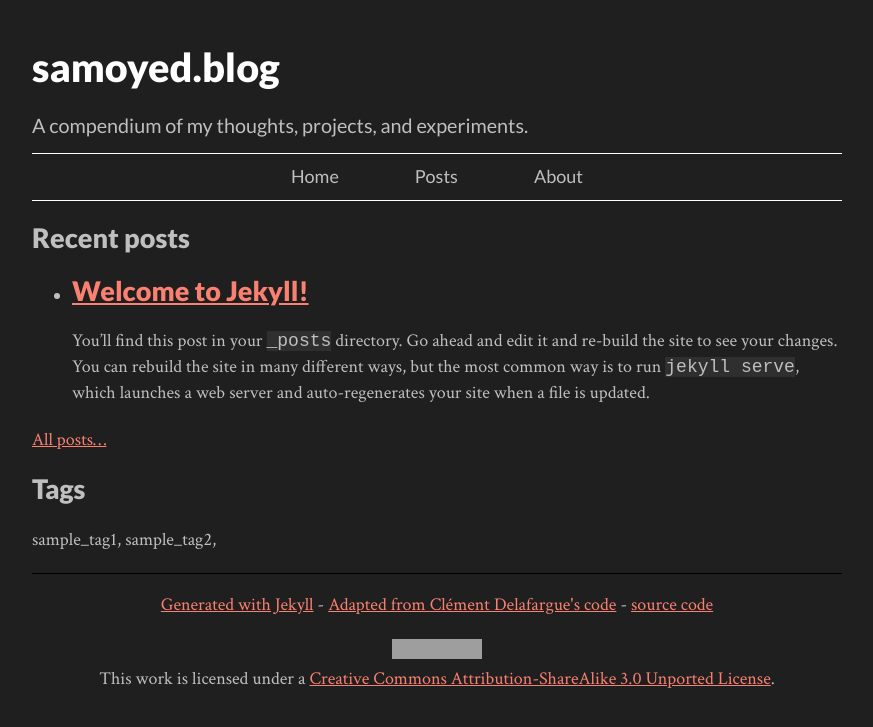
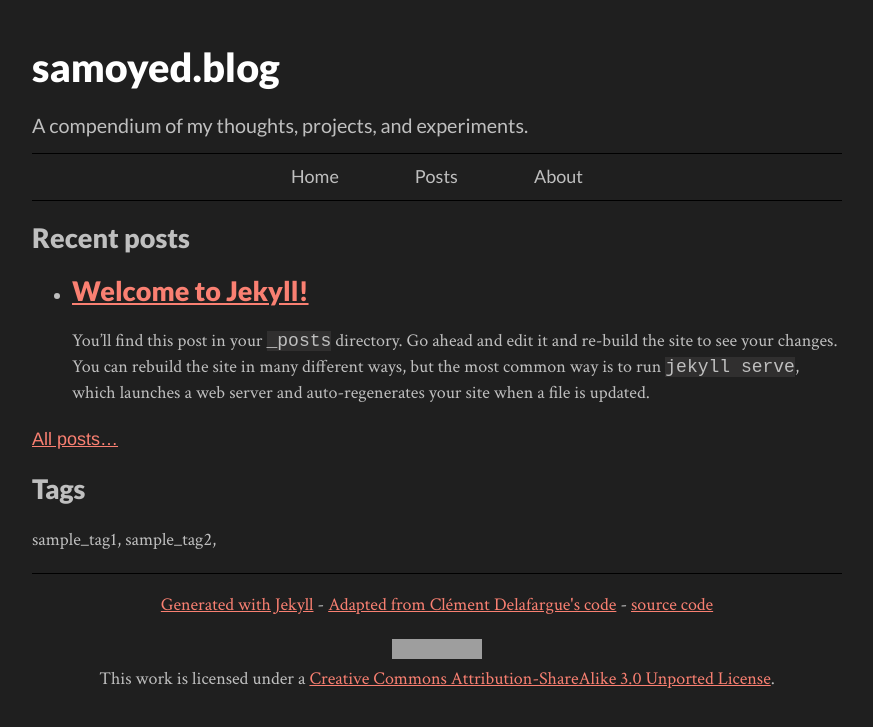
Before and after one commit to jar2333/jar2333.github.io, a Jekyll site: the page built from index.html, in a window 1280 px wide. Shown: the top 727 px of the page, without its empty margins (203-1076 px from the left). Built offline with Jekyll 4.4.1, drawn with Linux system fonts in a browser that asks for light colours; grey boxes are pictures that could not be loaded.

Commit message:
edited styling, added styling for posts

```diff
--- a/_layouts/postitem.html
+++ /dev/null
@@ -1,4 +0,0 @@
-<li>
-    <a href="{{page.url}}">{{page.title}}</a>
-    - <em>{{page.date}}</em> - by <em>{{page.author}}</em>
-</li>
--- a/assets/css/default.css
+++ b/assets/css/default.css
@@ -21,6 +21,10 @@ p {
     -ms-hyphens: auto;
     hyphens: auto;
     color: rgb(191, 191, 191);
+}
+
+span {
+    font-family: Helvetica;
 }
 
 a {
@@ -57,8 +61,8 @@ menu {
 
 nav {
     text-align: center;
-    border-top: 1px solid rgb(255, 255, 255);
-    border-bottom: 1px solid rgb(255, 255, 255);
+    border-top: 1px solid rgb(0, 0, 0);
+    border-bottom: 1px solid rgb(0, 0, 0);
     padding-top: 10px;
     padding-bottom: 10px;
 }
--- a/index.html
+++ b/index.html
@@ -14,7 +14,7 @@ layout: default
             </li>
         {% endfor %}
     </ul>
-    <p><a href="/posts.html">All posts&hellip;</a></p>
+    <span><a href="/posts.html">All posts&hellip;</a></span>
 
     <h2>Tags</h2>
     <p>
--- a/posts.html
+++ b/posts.html
@@ -6,7 +6,7 @@ layout: default
 <ul>
   {% for post in site.posts %}
     <li>
-      <div class="my-header">
+      <div class="side-by-side">
         <h3 style="display: inline;">
           <a href="{{ post.url }}">{{ post.title }}</a>
         </h3>
```
Also changed, not shown: _layouts/post.html (+13 -3 lines).
